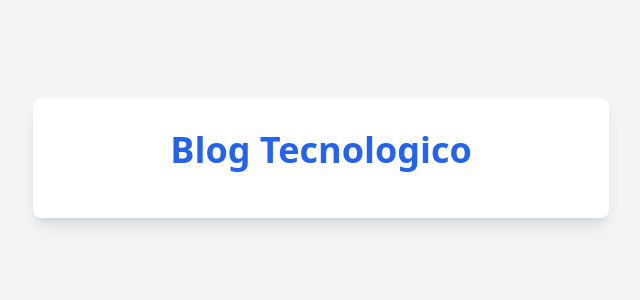
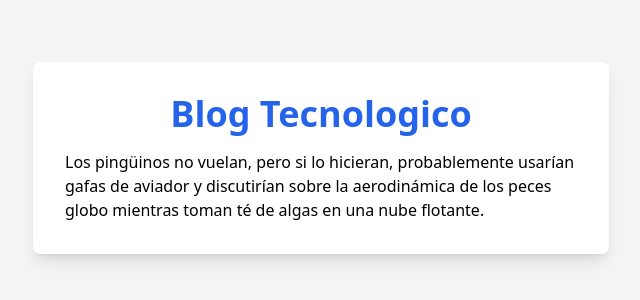
Before and after one commit to jesusrcampos/blog, a plain HTML site: page index.html in a window 1280 px wide. Shown: the part 242-542 px from the top of the page, without its empty margins (319-959 px from the left). Drawn offline with nearby package versions, Linux system fonts and the light colour scheme.

Commit message:
adicion de parrafo 1

```diff
--- a/index.html
+++ b/index.html
@@ -12,7 +12,7 @@
         <!-- h2-->
 
          <!--p-->
-
+        <p>Los pingüinos no vuelan, pero si lo hicieran, probablemente usarían gafas de aviador y discutirían sobre la aerodinámica de los peces globo mientras toman té de algas en una nube flotante.</p>
          <!--p-->
 
          <!--p-->
```
